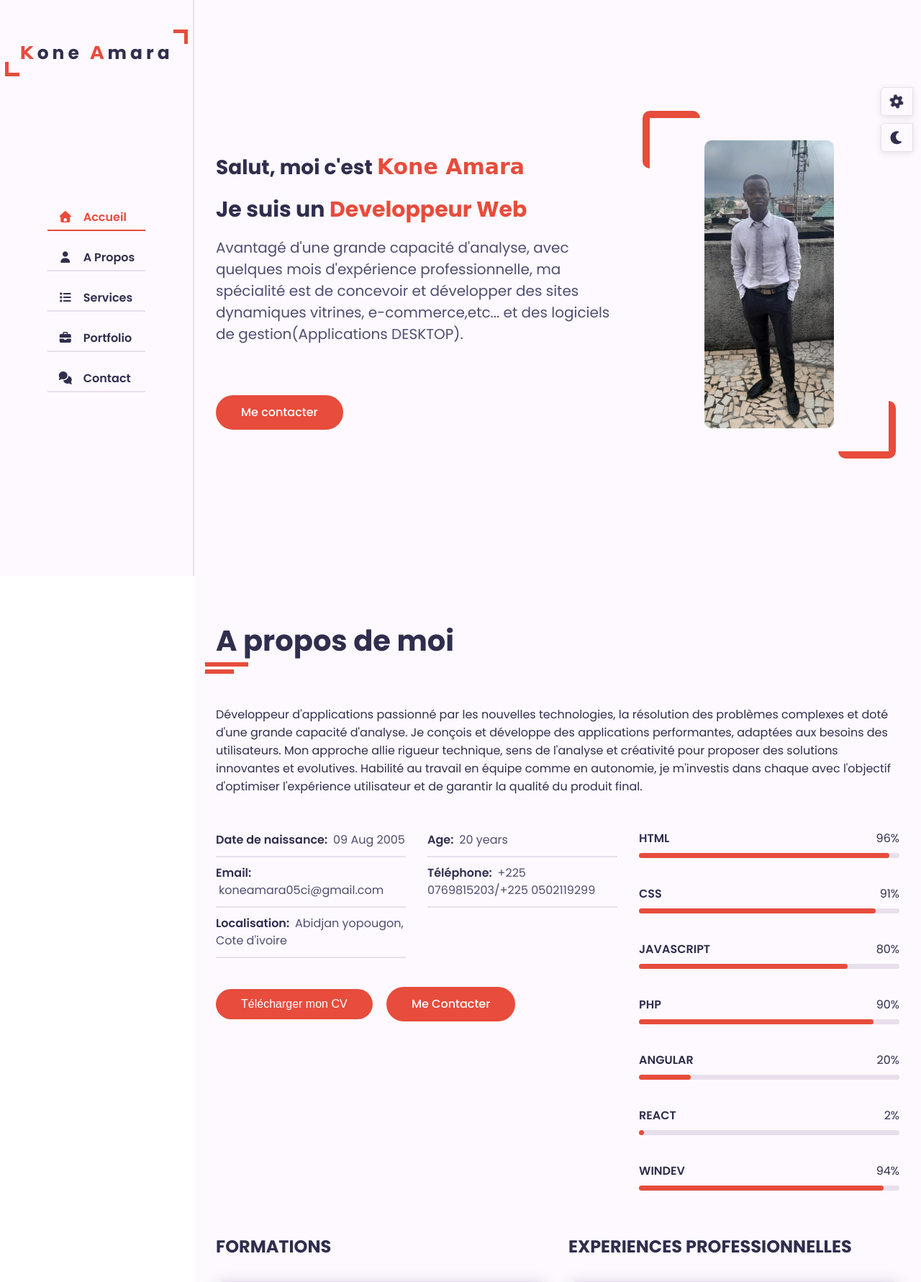
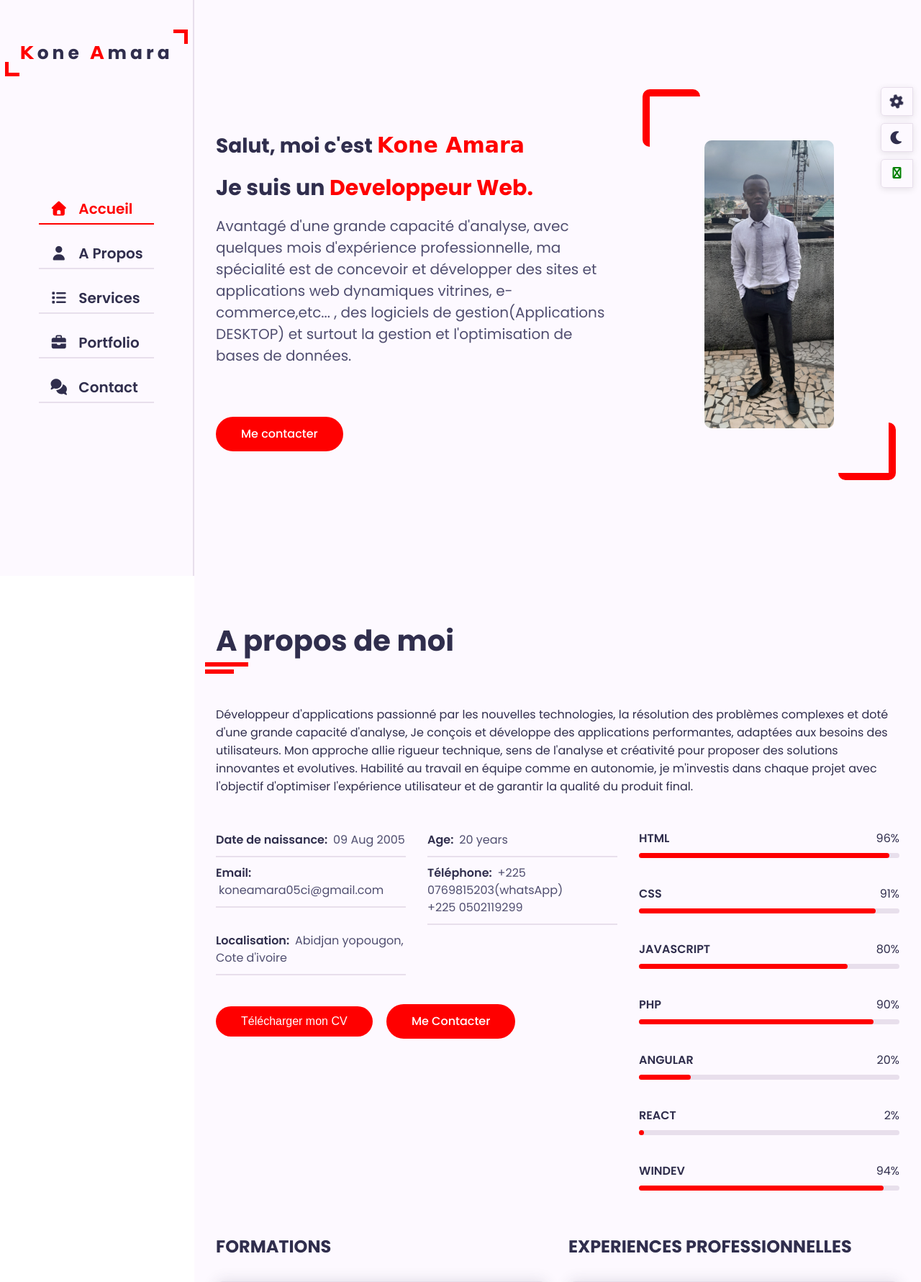
Before and after one commit to kone-amara/kone-amara.github.io, a PHP site: page / in a window 1280 px wide. Shown: the top 1781 px of the page at 72% size. Run offline with PHP 8.4, Linux system fonts and the light colour scheme; some libraries are stand-ins or nearby versions; some web fonts are replaced.

Commit message:
Nouvelle mise à jour

```diff
--- a/css/skins/color-1.css
+++ b/css/skins/color-1.css
@@ -1,3 +1,3 @@
 :root{
-      --skin-color: #e74c3c;
+      --skin-color: #ff0000;
 }
--- a/css/skins/color-10.css
+++ b/css/skins/color-10.css
@@ -1,3 +1,3 @@
 :root{
-      --skin-color: #7f8c8d;
+      --skin-color: #037e44;
 }
--- a/css/skins/color-2.css
+++ b/css/skins/color-2.css
@@ -1,3 +1,3 @@
 :root{
-      --skin-color: #f1c40f;
+      --skin-color: #ffff00;
 }
--- a/css/skins/color-3.css
+++ b/css/skins/color-3.css
@@ -1,3 +1,3 @@
 :root{
-      --skin-color: #4b3d07;
+      --skin-color: #ff00ff;
 }
--- a/css/skins/color-4.css
+++ b/css/skins/color-4.css
@@ -1,3 +1,3 @@
 :root{
-      --skin-color: #2ecc71;
+      --skin-color: #00ffff;
 }
--- a/css/skins/color-5.css
+++ b/css/skins/color-5.css
@@ -1,3 +1,3 @@
 :root{
-      --skin-color: #9b59b6;
+      --skin-color: #00ff00;
 }
--- a/css/skins/color-6.css
+++ b/css/skins/color-6.css
@@ -1,3 +1,3 @@
 :root{
-      --skin-color: #4462dd;
+      --skin-color: #0000ff;
 }
--- a/css/skins/color-7.css
+++ b/css/skins/color-7.css
@@ -1,3 +1,3 @@
 :root{
-      --skin-color: #1abc9c;
+      --skin-color: #300391;
 }
--- a/css/skins/color-8.css
+++ b/css/skins/color-8.css
@@ -1,3 +1,3 @@
 :root{
-      --skin-color: #34495e;
+      --skin-color: #017e91;
 }
--- a/css/style-switcher.css
+++ b/css/style-switcher.css
@@ -31,7 +60,7 @@
       font-size: 18px;
       color: var(--text-black-900);
 }
-.style-switcher .day-night {
+.style-switcher .day-night, .whatsappMe{
       position: absolute;
       left: -70px;
       top: 50px;
@@ -45,6 +74,9 @@
       align-items: center;
       justify-content: center;
       cursor: pointer;
+}
+.style-switcher .whatsappMe{
+      top: 100px;
 }
 .style-switcher .day-night i {
       font-size: 18px;
--- a/css/style.css
+++ b/css/style.css
@@ -207,13 +222,17 @@ ul{
       margin-bottom: 20px;
       display: block;
 }
+ul{
+      list-style: none;
+}
 .aside .nav li a{
-      font-size: 16px;
+      font-size: 20px;
       font-weight: 600;
       display: block;
       border-bottom: 2px solid var(--bg-black-50);
       color: var(--text-black-900);
       padding: 5px 15px;
+      transition: 0.6s ease;
 }
 .aside .nav li a.active{
       color: var(--skin-color);
@@ -640,7 +664,7 @@ h3.my-profession{
       position: fixed;
       top: 50%;
       left: 50%;
-      width: 400px;
+      width: 600px;
       height: 300px;
       transform: translate(-50%, -50%);
       background: var(--bg-black-100);
@@ -649,10 +673,12 @@ h3.my-profession{
       box-shadow: 0 2px 10px rgba(0, 0, 0, 0.1);
       z-index: 9999;
       transition: right 0.3s;
-      display: none;
+      scale: 0;
+      transition: .6s ease;
+      transform-origin: top left;
 }
 .prompt.active{
-      display: block;
+      scale: 1;
 }
 .prompt input{
       width: 5%;
--- a/index.html
+++ b/index.html
@@ -62,10 +62,10 @@
                   Salut, moi c'est <span class="name">Kone Amara</span>
                 </h3>
                 <h3 class="my-profession">
-                  Je suis un <span class="typing">Developpeur Web</span>
+                  Je suis un <span class="typing">Developpeur Web.</span>
                 </h3>
                 <p>
-                Avantagé d'une grande capacité d'analyse, avec quelques mois d'expérience professionnelle, ma spécialité est de concevoir et développer des sites dynamiques vitrines, e-commerce,etc... et des logiciels de gestion(Applications DESKTOP).
+                Avantagé d'une grande capacité d'analyse, avec quelques mois d'expérience professionnelle, ma spécialité est de concevoir et développer des sites et applications web dynamiques vitrines, e-commerce,etc... , des logiciels de gestion(Applications DESKTOP) et surtout la gestion et l'optimisation de bases de données.
                 </p>
                 <a href="#contact" class="btn hire-me">Me contacter</a>
               </div>
@@ -90,10 +90,10 @@
                   <div class="about-text padd-15">
                     <p>
                       Développeur d'applications passionné par les nouvelles technologies, la résolution des problèmes
-                      complexes et doté d'une grande capacité d'analyse.
+                      complexes et doté d'une grande capacité d'analyse,
                       Je conçois et développe des applications performantes, adaptées aux besoins des utilisateurs.
                       Mon approche allie rigueur technique, sens de l'analyse et créativité pour proposer des solutions
-                      innovantes et evolutives. Habilité au travail en équipe comme en autonomie, je m'investis dans chaque avec l'objectif d'optimiser
+                      innovantes et evolutives. Habilité au travail en équipe comme en autonomie, je m'investis dans chaque projet avec l'objectif d'optimiser
                       l'expérience utilisateur et de garantir la qualité du produit final.
                     </p>
                   </div>
@@ -111,7 +111,7 @@
                         <p>Email: <span>koneamara05ci@gmail.com</span></p>
                       </div>
                       <div class="info-item padd-15">
-                        <p>Téléphone: <span>+225 0769815203/+225 0502119299</span></p>
+                        <p>Téléphone: <span>+225 0769815203(whatsApp)</br>+225 0502119299</span></p>
                       </div>
                       <div class="info-item padd-15">
                         <p>Localisation: <span>Abidjan yopougon, Cote d'ivoire</span></p>
@@ -408,7 +408,7 @@
               </div>
             </div>
             <h3 class="contact-title">Vous avez une question? Posez-là!</h3>
-            <h4 class="contact-sub-title">Je suis disponible pour vos besoin!</h4>
+            <h4 class="contact-sub-title">Je suis disponible pour repondre à tous vos besoin!</h4>
             <div class="row">
               <!-- contact info item start -->
               <div class="contact-info-item padd-15">
@@ -426,7 +426,7 @@
                     <i class="fa fa-phone-alt"></i>
                   </div>
                   <h4>Téléphone</h4>
-                  <p>+225 07 69 81 52 03</p>
+                  <p>+225 07 69 81 52 03  / +225 0502119299</p>
                 </div>
               </div>
               <div class="contact-info-item padd-15">
@@ -443,7 +443,7 @@
                   <div class="icon">
                     <i class="fa-solid fa-earth-americas"></i>
                   </div>
-                  <h4>Website</h4>
+                  <h4>Site Web</h4>
                   <p><a href="https://kone-amara.github.io">kone-amara.github.io</a></p>
                 </div>
               </div>
@@ -501,7 +501,11 @@
       <div class="day-night s-icon">
         <i class="fas fa-moon"></i>
       </div>
-      <h4>Theme Colors</h4>
+      <div class="whatsappMe">
+        <a href="https://wa.me/2250769815203"><i class="fa fa-whatsapp" style="color: green;"></i></a>
+      </div>
+      <span class="colorsToggle"></span>
+      <h4>Thèmes de Couleur</h4>
       <div class="colors">
         <span class="color-1 active" onclick="setActiveStyle('color-1')"></span>
         <span class="color-2" onclick="setActiveStyle('color-2')"></span>
@@ -532,6 +536,7 @@
           <a href='FilesPdf/CvKoneAmaraFr.pdf' download='FilesPdf/CvKoneAmaraFr.pdf' class='btn'>Télécharger</a>
         </div>
     </div>
+    <!-- <p><i class="fas fa-copyright"></i> Copyright 2025 Mon portfolio. Tous droits réservés.</p> -->
     <!-- ======= STYLE SWITCHER END ========-->
     <!-- ======= JS FILES ======= -->
     <!-- EmailJS SDK -->
--- a/js/style-switcher.js
+++ b/js/style-switcher.js
@@ -1,6 +1,10 @@
 const styleSwitcherToggler = document.querySelector(".style-switcher-toggler");
+const colorsToggle = document.querySelector(".colorsToggle");
 styleSwitcherToggler.addEventListener("click", () => {
   document.querySelector(".style-switcher").classList.toggle("open");
+});
+colorsToggle.addEventListener("click", () => {
+  document.querySelector(".style-switcher").classList.remove("open");
 });
 
 window.addEventListener("scroll", () => {
```
Also changed, not shown: other parts of css/style-switcher.css (+38 -9 lines), other parts of css/style.css (+48 -13 lines), js/script.js (+7 -2 lines).
